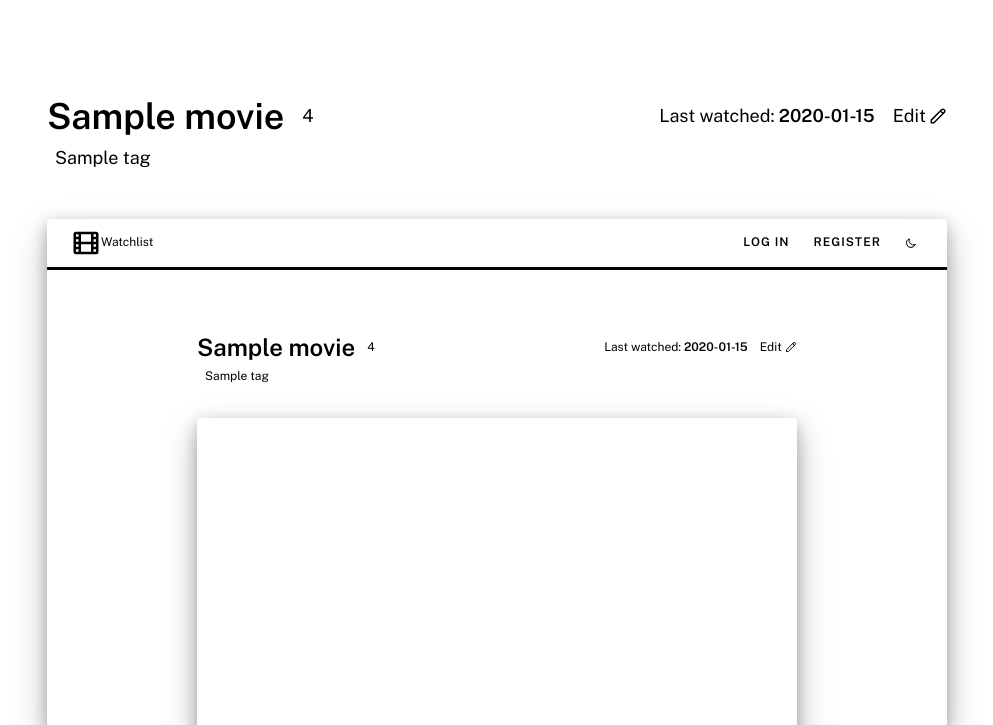
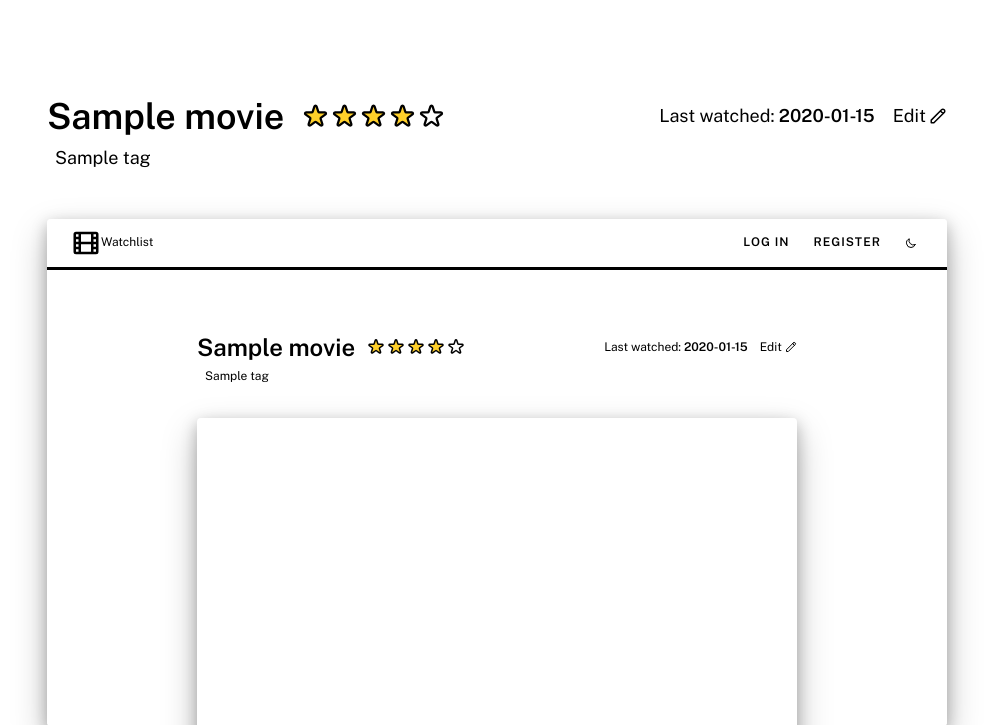
Before and after one commit to KonuTech/movie-watchlist, a Flask app: template movie_library/templates/movie_details.html in a window 1280 px wide. Shown: the part 75-800 px from the top of the page, without its empty margins (143-1136 px from the left). Run offline with Flask 2, Linux system fonts and the light colour scheme; the template is opened without the code that fills it: most values are stand-ins (such as "Sample title", 1, 10 or a date in 2020).

Commit message:
yet another change

```diff
--- a/movie_library/static/css/movie_details.css
+++ b/movie_library/static/css/movie_details.css
@@ -21,7 +21,29 @@
 }
 
 .movie__rating {
+  display: flex;
   margin-left: 1rem;
+}
+
+.rating__link {
+  display: flex;
+  align-items: center;
+  text-decoration: none;
+  color: unset;
+}
+
+.rating__link:not(:first-of-type) {
+  margin-left: 2px;
+}
+
+.star {
+  width: 1.5rem;
+  height: 1.5rem;
+  fill: none;
+}
+
+.star--filled {
+  fill: #ffd02a;
 }
 
 .movie__watched {
--- a/movie_library/templates/movie_details.html
+++ b/movie_library/templates/movie_details.html
@@ -13,7 +13,11 @@
             <div class="movie__name">
                 <h1>{{ movie.title }}</h1>
                 <div class="movie__rating">
-                    {{ movie.rating }}
+                    {% for i in range(5) %}
+                        <a class="rating__link" href="{{ url_for('pages.rate_movie', _id=movie._id, rating=i+1) }}">
+                            {{ star("star " + ("star--filled" if movie.rating > i else "")) }}
+                        </a>
+                    {% endfor %}
                 </div>
             </div>
             <div class="movie__watched">
@@ -62,7 +66,7 @@
                 {% for actor in movie.cast %}
                     <li class="list__item">{{ actor }}</li>
                 {% endfor %}
-                <ul>
+                </ul>
             </div>
         {% endif %}
         {% if movie.series | length %}
@@ -72,7 +76,7 @@
                 {% for movie_in_series in movie.series %}
                     <li class="list__item">{{ movie_in_series }}</li>
                 {% endfor %}
-                <ul>
+                </ul>
             </div>
         {% endif %}
     </div>
```
Also changed, not shown: movie_library/routes.py (+8 -0 lines).
